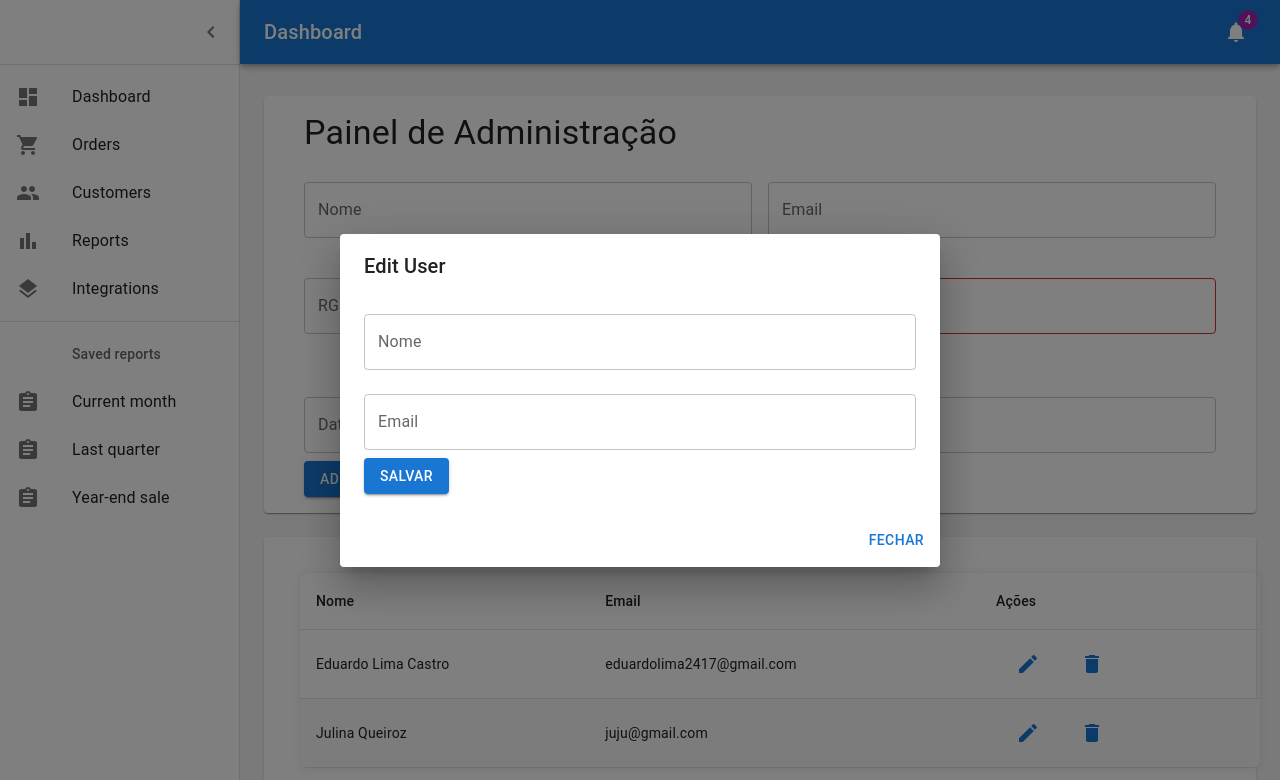
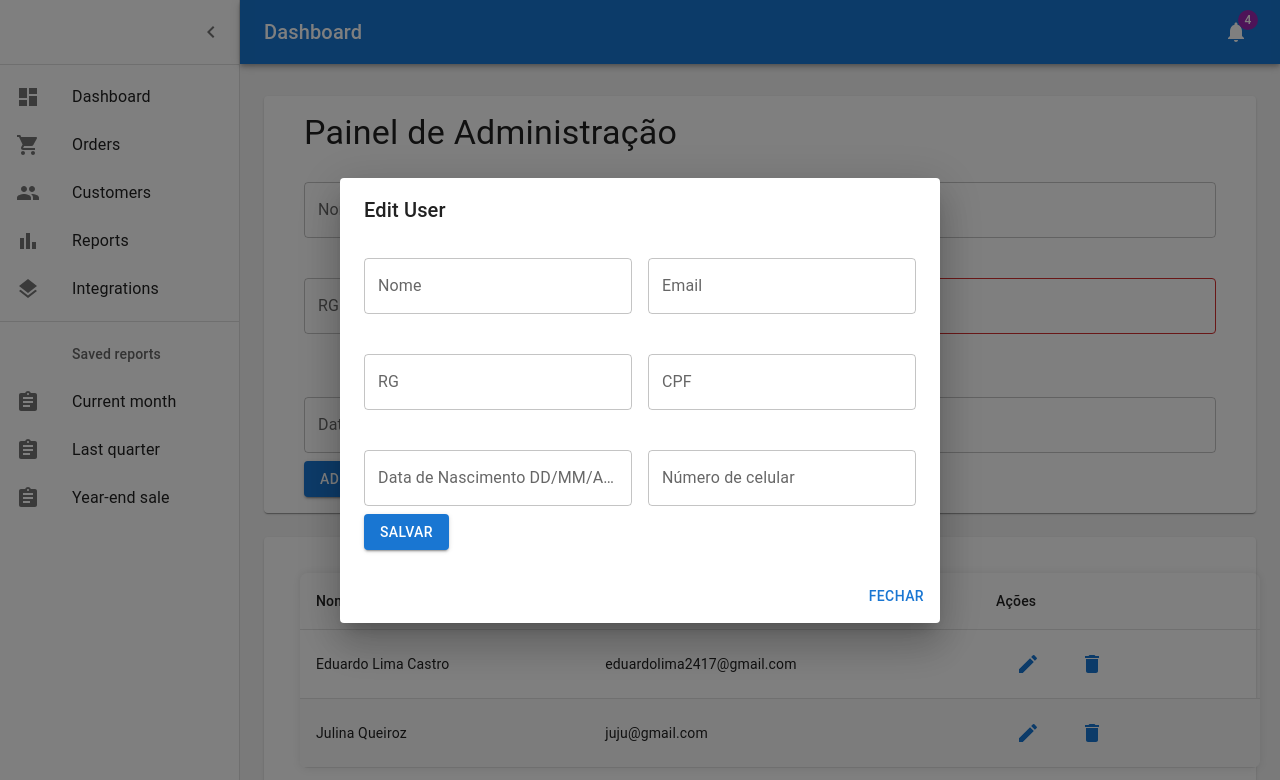
Before and after one commit to itseduardolima/crud-admin, a React (Create React App) app: page / in a window 1280 px wide. Both pictures are taken after a click on the button 1028 px from the left and 664 px from the top of the page. Shown: the top 780 px of the page. Built offline with nearby package versions, Linux system fonts and the light colour scheme; data requests are answered from the project's data file.

Commit message:
style: add inputs in modal

```diff
--- a/src/components/List.tsx
+++ b/src/components/List.tsx
@@ -1,4 +1,4 @@
-import { TableHead, TableRow, TableBody, TextField } from "@mui/material";
+import { TableHead, TableRow, TableBody, TextField, Grid } from "@mui/material";
 import { useUSers } from "../hooks/useUsers";
 import { IUser } from "../services/user.interface";
 import { deleteUSer } from "../services/userService";
@@ -87,8 +87,36 @@ export function ListUsers() {
       <Dialog open={openModal} onClose={handleCloseModal}>
         <DialogTitle>Edit User</DialogTitle>
         <DialogContent>
-          <TextField label="Nome" name="name" margin="normal" fullWidth />
-          <TextField label="Email" name="email" margin="normal" fullWidth />
+          <Grid container spacing={2}>
+            <Grid item xs={6}>
+              <TextField label="Nome" name="name" margin="normal" fullWidth />
+            </Grid>
+            <Grid item xs={6}>
+              <TextField label="Email" name="email" margin="normal" fullWidth />
+            </Grid>
+            <Grid item xs={6}>
+              <TextField label="RG" name="rg" margin="normal" fullWidth />
+            </Grid>
+            <Grid item xs={6}>
+              <TextField label="CPF" name="cpf" margin="normal" fullWidth />
+            </Grid>
+            <Grid item xs={6}>
+              <TextField
+                label="Data de Nascimento DD/MM/AAAA"
+                name="birthdate"
+                margin="normal"
+                fullWidth
+              />
+            </Grid>
+            <Grid item xs={6}>
+              <TextField
+                label="Número de celular"
+                name="phone"
+                margin="normal"
+                fullWidth
+              />
+            </Grid>
+          </Grid>
           <Button variant="contained" color="primary">
             Salvar
           </Button>
@@ -97,7 +125,6 @@ export function ListUsers() {
           <Button onClick={handleCloseModal}>Fechar</Button>
         </DialogActions>
       </Dialog>
-
     </StyledTableContainer>
   );
 }
```
